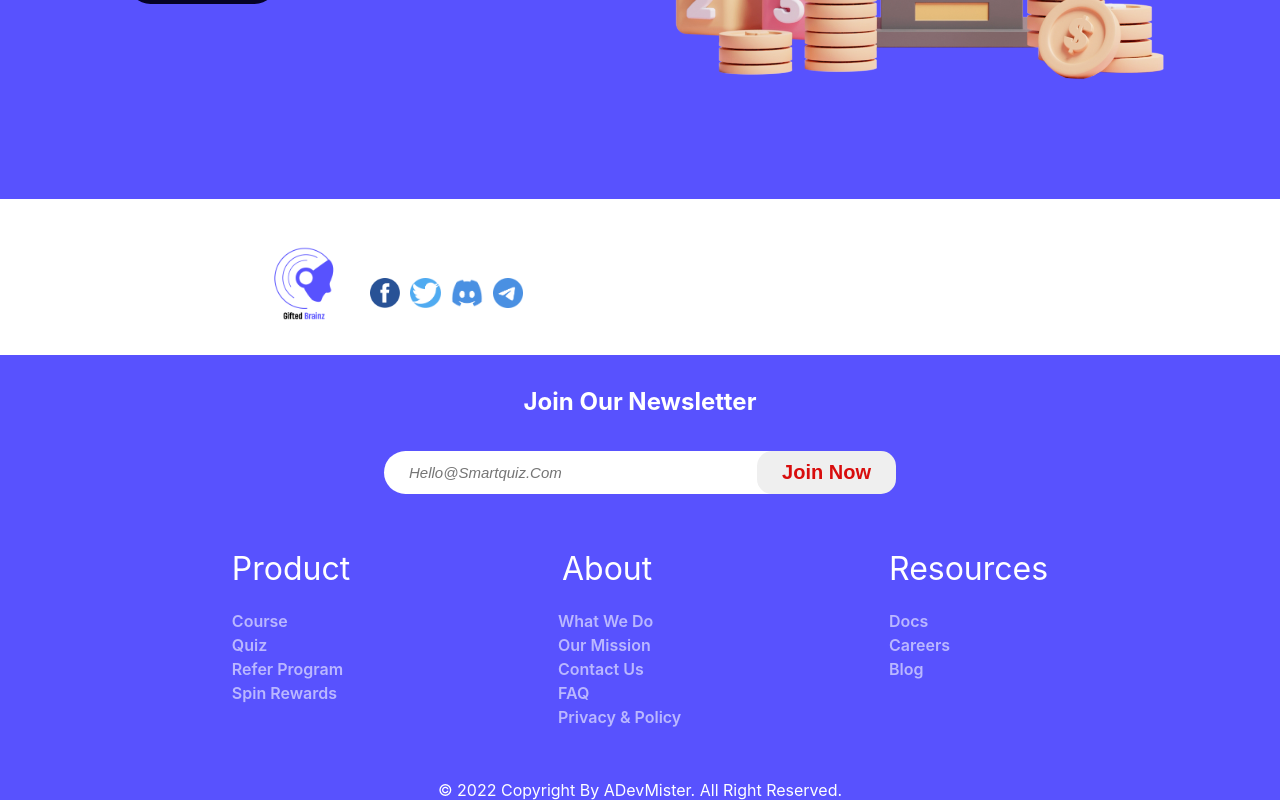
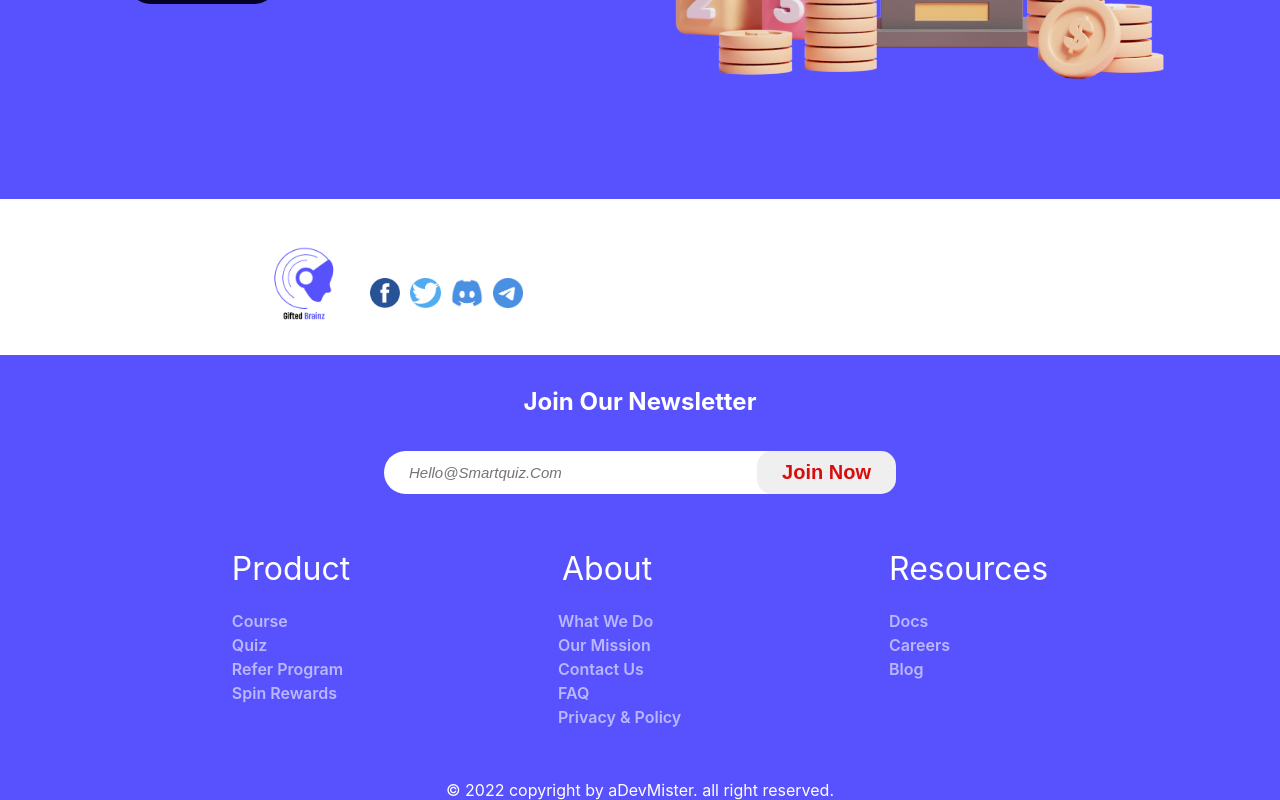
Before and after one commit to aDevMister/Gifted-Project, a React (Create React App) app: page / in a window 1280 px wide. Shown: the part 5129-5929 px from the top of the page. Built offline with nearby package versions, Linux system fonts and the light colour scheme.

Commit message:
made a little changes to the reserved div

```diff
--- a/src/Components/Footer.css
+++ b/src/Components/Footer.css
@@ -86,6 +86,7 @@ padding-top: 1rem;
 .reserved p {
     font-weight: 400;
     color: #fff;
+    text-transform: none;
 }
 
 @media screen and (max-width:900px) {
```
